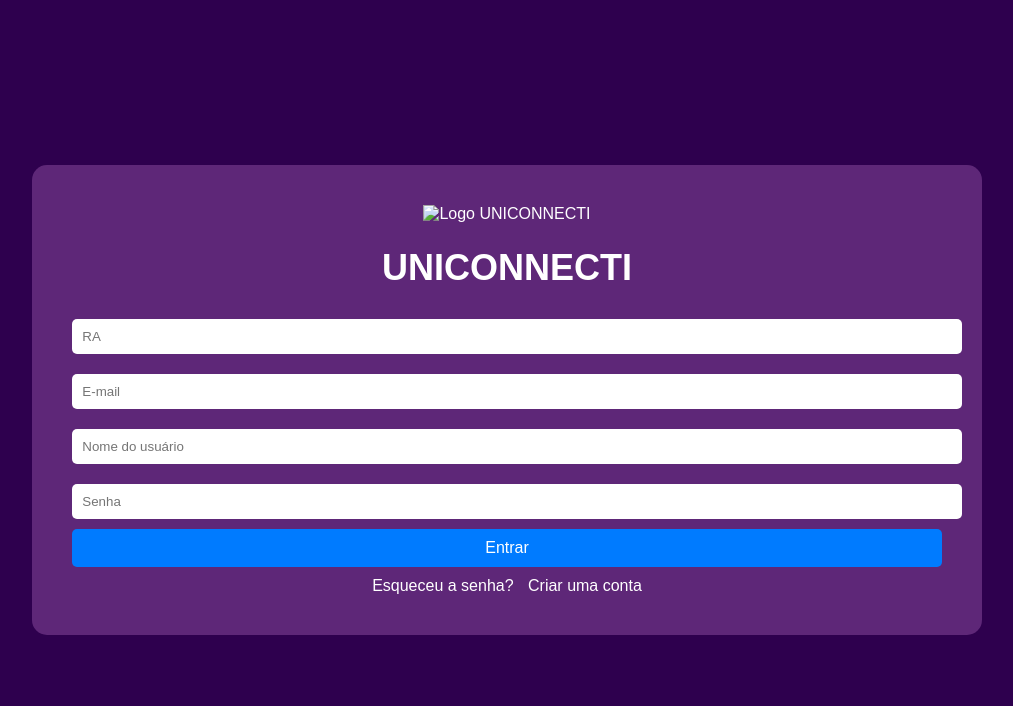
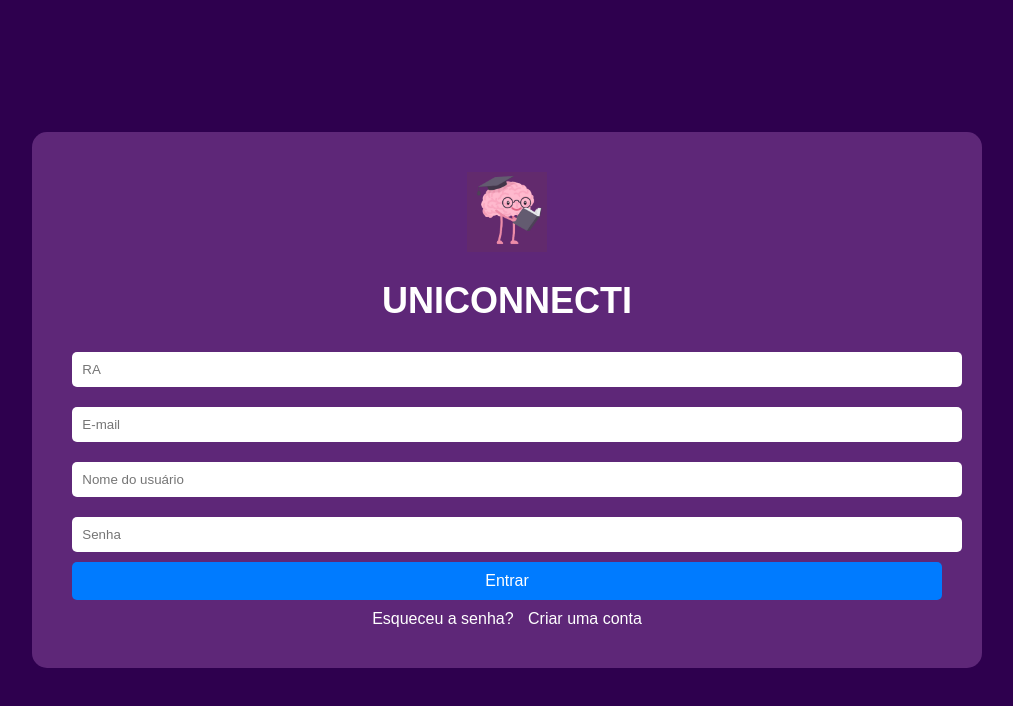
Before and after one commit to gabriel-azevedo02/uniconnecti, a plain HTML site: page tela inicial/home.html in a window 1280 px wide. Shown: the whole page, without its empty margins (133-1146 px from the left). Drawn offline with Linux system fonts and the light colour scheme.

```diff
--- a/tela inicial/home.html
+++ b/tela inicial/home.html
@@ -8,7 +8,7 @@
 </head>
 <body>
     <div class="login-container">
-        <img src="images/cerebro.png" alt="Logo UNICONNECTI" class="logo">
+        <img src="../images/cerebro.png" alt="Logo UNICONNECTI" class="logo">
         <h1>UNICONNECTI</h1>
         <form action="#">
             <input type="text" placeholder="RA" class="input-field">
```
Also changed, not shown: tela cadastro usuario/cadastroUsuario.css (added), tela cadastro usuario/cadastroUsuario.html (added), tela cadastro usuario/cadastroUsuario.js (added).
